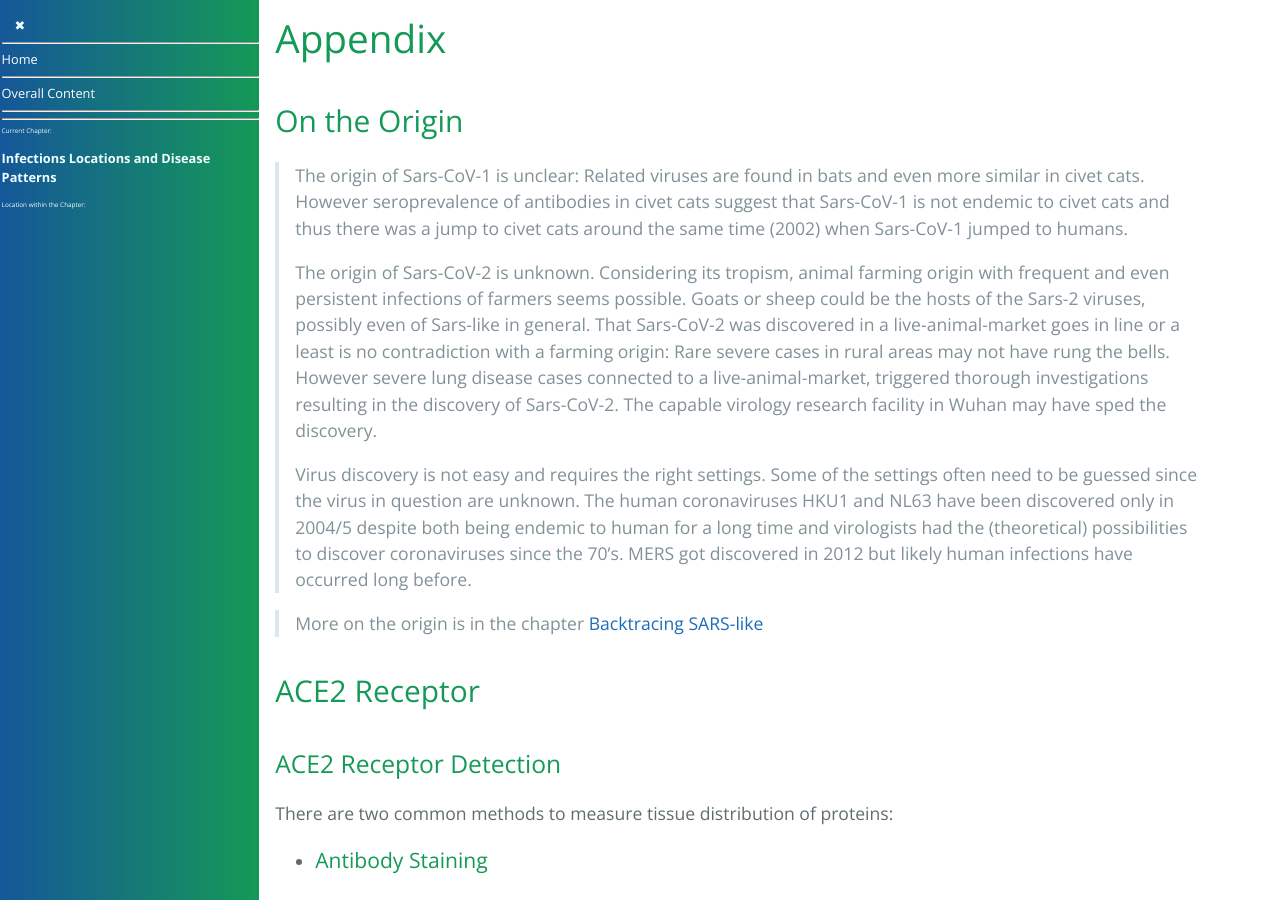
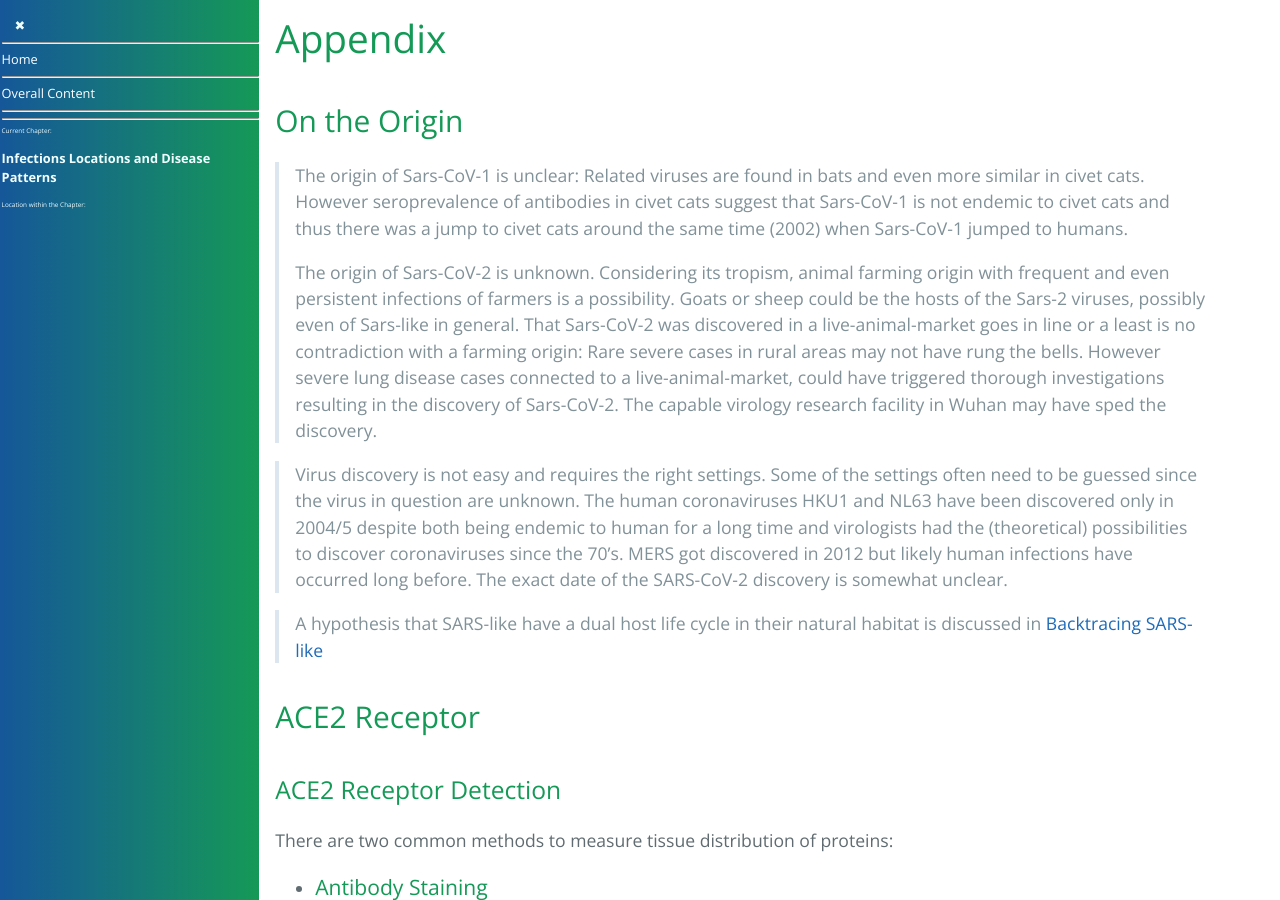
Before and after one commit to forestgrape/coronavirus, a Jekyll site: the page built from 3_medical/coronavirus_disease_patterns.md, in a window 1280 px wide and 900 px high, scrolled down 8716 px. Built offline with Jekyll 4.4.1, drawn with Linux system fonts in a browser that asks for light colours; our own code applies the rules of GitHub Pages for plain Markdown files.

Commit message:
note on the unclear date of s2 discovery

```diff
--- a/3_medical/coronavirus_disease_patterns.md
+++ b/3_medical/coronavirus_disease_patterns.md
@@ -234,13 +234,14 @@ PLoS ONE 7(4): e35876. doi:10.1371/journal.pone.0035876
 
 ## Appendix
 ### On the Origin
+
 > The origin of Sars-CoV-1 is unclear: Related viruses are found in bats and even more similar in civet cats. However seroprevalence of antibodies in civet cats suggest that Sars-CoV-1 is not endemic to civet cats and thus there was a jump to civet cats around the same time (2002) when Sars-CoV-1 jumped to humans.
 >
-> The origin of Sars-CoV-2 is unknown. Considering its tropism, animal farming origin with frequent and even persistent infections of farmers seems possible. Goats or sheep could be the hosts of the Sars-2 viruses, possibly even of Sars-like in general. That Sars-CoV-2 was discovered  in a live-animal-market goes in line or a least is no contradiction with a farming origin: Rare severe cases in rural areas may not have rung the bells. However severe lung disease cases connected to a live-animal-market, triggered thorough investigations resulting in the discovery of Sars-CoV-2. The capable virology research facility in Wuhan may have sped the discovery.
->
-> Virus discovery is not easy and requires the right settings. Some of the settings often need to be guessed since the virus in question are unknown. The human coronaviruses HKU1 and NL63 have been discovered only in 2004/5 despite both being endemic to human for a long time and virologists had the (theoretical) possibilities to discover coronaviruses since the 70's. MERS got discovered in 2012 but likely human infections have occurred long before.
+> The origin of Sars-CoV-2 is unknown. Considering its tropism, animal farming origin with frequent and even persistent infections of farmers is a possibility. Goats or sheep could be the hosts of the Sars-2 viruses, possibly even of Sars-like in general. That Sars-CoV-2 was discovered  in a live-animal-market goes in line or a least is no contradiction with a farming origin: Rare severe cases in rural areas may not have rung the bells. However severe lung disease cases connected to a live-animal-market, could have triggered thorough investigations resulting in the discovery of Sars-CoV-2. The capable virology research facility in Wuhan may have sped the discovery.
 
-> More on the origin is in the chapter [Backtracing SARS-like](../2_biological/hosts_of_nidovirales.md#backtracing-sars-cov-1/2)
+> Virus discovery is not easy and requires the right settings. Some of the settings often need to be guessed since the virus in question are unknown. The human coronaviruses HKU1 and NL63 have been discovered only in 2004/5 despite both being endemic to human for a long time and virologists had the (theoretical) possibilities to discover coronaviruses since the 70's. MERS got discovered in 2012 but likely human infections have occurred long before. The exact date of the SARS-CoV-2 discovery is somewhat unclear.
+
+> A hypothesis that SARS-like have a dual host life cycle in their natural habitat is discussed in [Backtracing SARS-like](../2_biological/hosts_of_nidovirales.md#backtracing-sars-cov-1/2)
 
 
 
```
